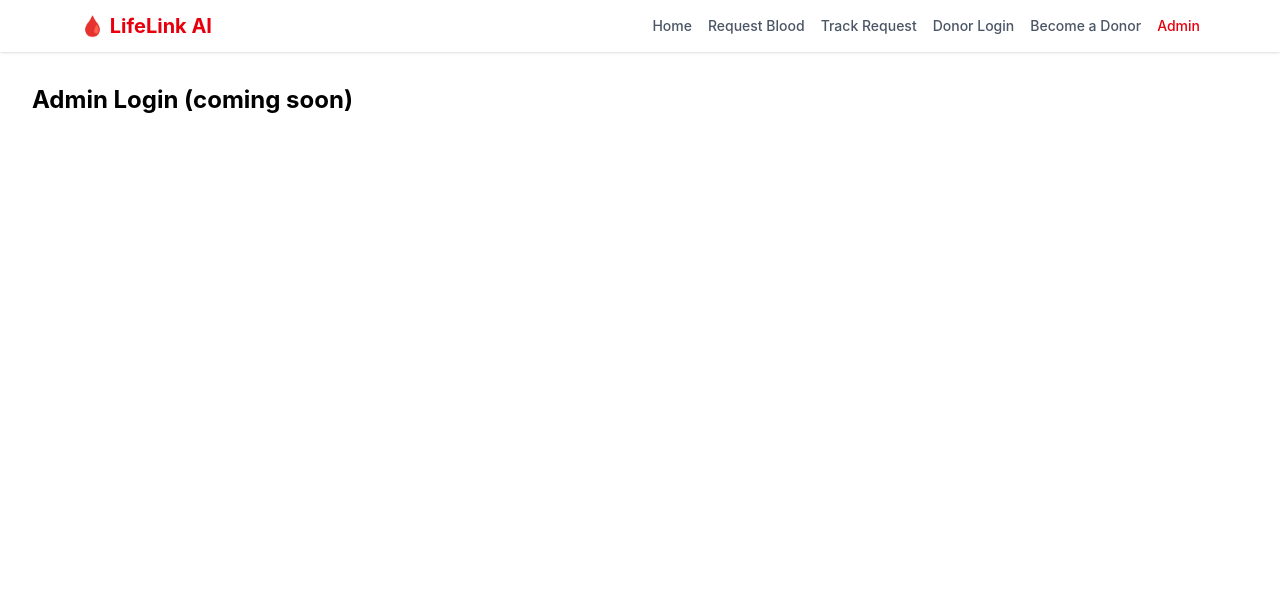
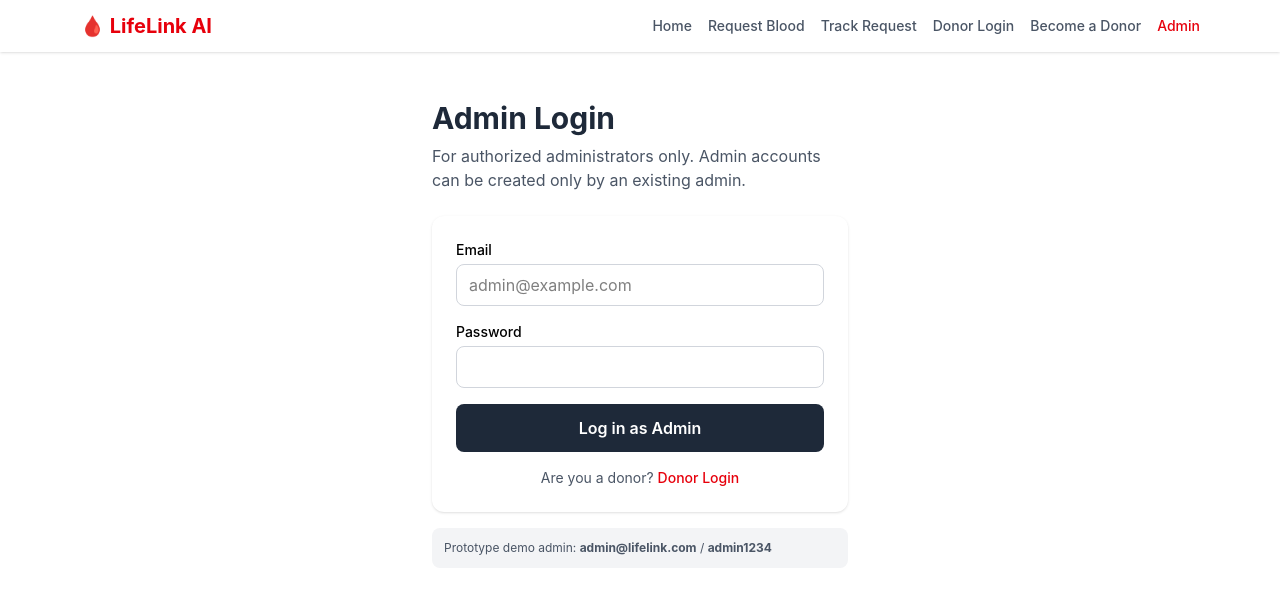
Before and after one commit to TabassumEma/cse4104-7c-t06-LifeLink-AI, a React (Vite) app in the folder frontend/: page /admin/login in a window 1280 px wide. Shown: the top 594 px of the page. Built offline with nearby package versions, Linux system fonts and the light colour scheme.

Commit message:
Added admin login and protected admin dashboard shell

```diff
--- a/frontend/src/App.jsx
+++ b/frontend/src/App.jsx
@@ -7,6 +7,8 @@ import Placeholder from "./pages/Placeholder";
 import DonorRegister from "./pages/auth/DonorRegister";
 import DonorLogin from "./pages/auth/DonorLogin";
 import DonorDashboard from "./pages/donor/DonorDashboard";
+import AdminLogin from "./pages/auth/AdminLogin";
+import AdminDashboard from "./pages/admin/AdminDashboard";
 
 export default function App() {
   return (
@@ -19,7 +21,7 @@ export default function App() {
           <Route path="/track" element={<Placeholder title="Track Request" />} />
           <Route path="/donor/login" element={<DonorLogin />} />
           <Route path="/donor/register" element={<DonorRegister />} />
-          <Route path="/admin/login" element={<Placeholder title="Admin Login" />} />
+          <Route path="/admin/login" element={<AdminLogin />} />
           <Route
             path="/donor/dashboard"
             element={
@@ -36,6 +38,14 @@ export default function App() {
     </ProtectedRoute>
   }
 />
+        <Route
+  path="/admin/dashboard"
+  element={
+    <ProtectedRoute role="admin">
+      <AdminDashboard />
+    </ProtectedRoute>
+  }
+/>
         </Routes>
       </BrowserRouter>
     </AuthProvider>
--- /dev/null
+++ b/frontend/src/pages/admin/AdminDashboard.jsx
@@ -0,0 +1,30 @@
+import { useNavigate } from "react-router-dom";
+import { useAuth } from "../../context/AuthContext";
+
+export default function AdminDashboard() {
+  const { user, logout } = useAuth();
+  const navigate = useNavigate();
+
+  const handleLogout = () => {
+    logout();
+    navigate("/");
+  };
+
+  return (
+    <div className="mx-auto max-w-5xl px-4 py-10">
+      <div className="flex flex-wrap items-center justify-between gap-3">
+        <h1 className="text-2xl font-bold">Admin Dashboard</h1>
+        <button
+          onClick={handleLogout}
+          className="rounded-lg border border-gray-700 px-4 py-2 text-gray-700 hover:bg-gray-100"
+        >
+          Logout
+        </button>
+      </div>
+      <p className="mt-4 text-gray-600">
+        Welcome, {user.name}. Coming next: platform statistics, manage donors,
+        manage requests and create admin.
+      </p>
+    </div>
+  );
+}
--- /dev/null
+++ b/frontend/src/pages/auth/AdminLogin.jsx
@@ -0,0 +1,101 @@
+import { useState } from "react";
+import { Link, useNavigate } from "react-router-dom";
+import { useAuth } from "../../context/AuthContext";
+
+const inputClass =
+  "w-full rounded-lg border border-gray-300 px-3 py-2 focus:border-gray-700 focus:outline-none";
+
+export default function AdminLogin() {
+  const [email, setEmail] = useState("");
+  const [password, setPassword] = useState("");
+  const [error, setError] = useState("");
+  const [loading, setLoading] = useState(false);
+  const { login } = useAuth();
+  const navigate = useNavigate();
+
+  const handleSubmit = (e) => {
+    e.preventDefault();
+    setError("");
+
+    if (!/^\S+@\S+\.\S+$/.test(email)) {
+      setError("Enter a valid email address.");
+      return;
+    }
+    if (password.length < 8) {
+      setError("Password must be at least 8 characters.");
+      return;
+    }
+
+    setLoading(true);
+    // TODO: backend তৈরি হলে এখানে axios দিয়ে admin login API call হবে
+    setTimeout(() => {
+      if (email === "admin@lifelink.com" && password === "admin1234") {
+        login({ name: "Admin", role: "admin" });
+        navigate("/admin/dashboard");
+      } else {
+        setError("Invalid email or password.");
+      }
+      setLoading(false);
+    }, 800);
+  };
+
+  return (
+    <div className="mx-auto max-w-md px-4 py-12">
+      <h1 className="text-3xl font-bold text-gray-800">Admin Login</h1>
+      <p className="mt-2 text-gray-600">
+        For authorized administrators only. Admin accounts can be created only by
+        an existing admin.
+      </p>
+
+      <form
+        onSubmit={handleSubmit}
+        noValidate
+        className="mt-6 space-y-4 rounded-xl bg-white p-6 shadow"
+      >
+        <div>
+          <label className="mb-1 block text-sm font-medium">Email</label>
+          <input
+            type="email"
+            value={email}
+            onChange={(e) => setEmail(e.target.value)}
+            className={inputClass}
+            placeholder="admin@example.com"
+          />
+        </div>
+
+        <div>
+          <label className="mb-1 block text-sm font-medium">Password</label>
+          <input
+            type="password"
+            value={password}
+            onChange={(e) => setPassword(e.target.value)}
+            className={inputClass}
+          />
+        </div>
+
+        {error && (
+          <p className="rounded-lg bg-red-50 p-3 text-sm text-red-700">{error}</p>
+        )}
+
+        <button
+          type="submit"
+          disabled={loading}
+          className="w-full rounded-lg bg-gray-800 px-6 py-3 font-semibold text-white hover:bg-gray-900 disabled:opacity-60"
+        >
+          {loading ? "Logging in..." : "Log in as Admin"}
+        </button>
+
+        <p className="text-center text-sm text-gray-600">
+          Are you a donor?{" "}
+          <Link to="/donor/login" className="font-medium text-red-600">
+            Donor Login
+          </Link>
+        </p>
+      </form>
+
+      <p className="mt-4 rounded-lg bg-gray-100 p-3 text-xs text-gray-600">
+        Prototype demo admin: <b>admin@lifelink.com</b> / <b>admin1234</b>
+      </p>
+    </div>
+  );
+}
```
